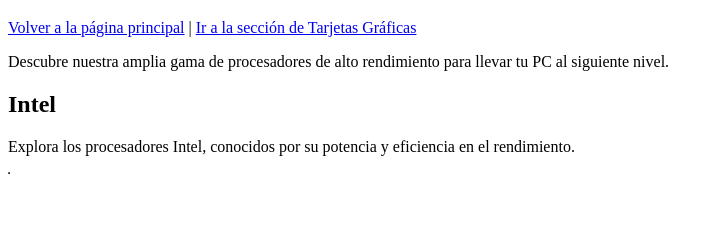
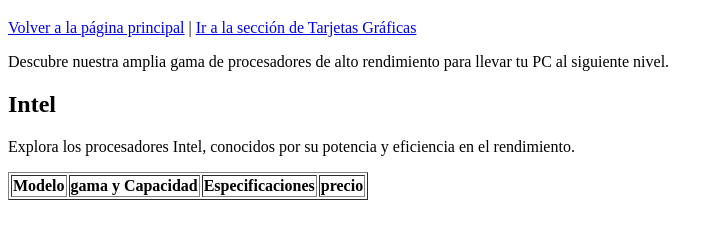
Before and after one commit to luis7w7-Denn/lab-8, a plain HTML site: page procesadores.html in a window 1280 px wide. Shown: the part 61-300 px from the top of the page, without its empty margins (0-723 px from the left). Drawn offline with Linux system fonts and the light colour scheme.

Commit message:
agregaamos tabla

```diff
--- a/procesadores.html
+++ b/procesadores.html
@@ -14,7 +14,12 @@
 <p>Explora los procesadores Intel, conocidos por su potencia y eficiencia en el rendimiento.</p>
 
 <table border="1px">
-
+    <tr>
+<th>Modelo</th>
+<th>gama y Capacidad</th>
+<th>Especificaciones</th>
+<th>precio</th>
+    </tr>
 
 
 
```
